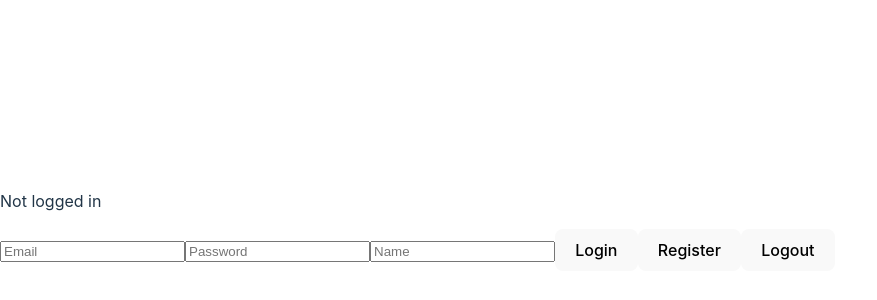
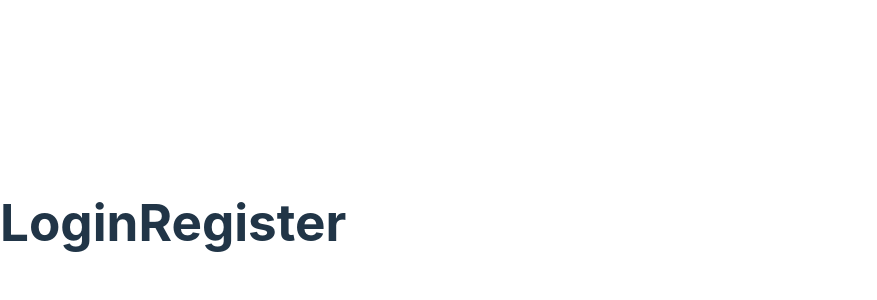
Before and after one commit to Luis-Betancourt93/OnTheGrid, a React (Vite) app: page / in a window 1280 px wide. Shown: the part 178-478 px from the top of the page, without its empty margins (0-877 px from the left). Built offline with nearby package versions, Linux system fonts and the light colour scheme.

Commit message:
Linked both pages to the main app and working

```diff
--- a/src/App.jsx
+++ b/src/App.jsx
@@ -1,55 +1,17 @@
 import React, { useState } from 'react';
 import { account, ID } from './appwrite';
 import { BrowserRouter, Routes, Route } from 'react-router-dom';
+import LoginRegister from './pages/LoginRegister';
+import Profile from './pages/Profile';
 
-const App = () => {
-  const [loggedInUser, setLoggedInUser] = useState(null);
-  const [email, setEmail] = useState('');
-  const [password, setPassword] = useState('');
-  const [name, setName] = useState('');
-
-  async function login(email, password) {
-    await account.createEmailPasswordSession(email, password);
-    setLoggedInUser(await account.get());
-  }
-
+function App() {
   return (
-    <div>
-      <p>
-        {loggedInUser ? `Logged in as ${loggedInUser.name}` : 'Not logged in'}
-      </p>
-
-      <form>
-        <input type="email" placeholder="Email" value={email} onChange={e => setEmail(e.target.value)} />
-        <input type="password" placeholder="Password" value={password} onChange={e => setPassword(e.target.value)} />
-        <input type="text" placeholder="Name" value={name} onChange={e => setName(e.target.value)} />
-
-        <button type="button" onClick={() => login(email, password)}>
-          Login
-        </button>
-
-        <button
-          type="button"
-          onClick={async () => {
-            await account.create(ID.unique(), email, password, name);
-            login(email, password);
-          }}
-        >
-          Register
-        </button>
-
-        <button
-          type="button"
-          onClick={async () => {
-            await account.deleteSession('current');
-            setLoggedInUser(null);
-          }}
-        >
-          Logout
-        </button>
-      </form>
-    </div>
-  );
-};
-
+  <BrowserRouter>
+    <Routes>
+      <Route path="/" element={<LoginRegister />} />
+      <Route path="/profile" element={<Profile />} />
+    </Routes>
+  </BrowserRouter>
+  )
+}
 export default App;
--- a/src/pages/LoginRegister.jsx
+++ b/src/pages/LoginRegister.jsx
@@ -1,9 +1,11 @@
 import React from 'react'
 
-export default function LoginRegister() {
+function LoginRegister() {
   return (
     <div>
-
-    </div>
+     <h1>LoginRegister</h1>
+     </div>
   )
 }
+
+export default LoginRegister
--- a/src/pages/Profile.jsx
+++ b/src/pages/Profile.jsx
@@ -3,7 +3,7 @@ import React from 'react'
 function Profile() {
   return (
     <div>
-
+      <h1>Profile</h1>
     </div>
   )
 }
```
